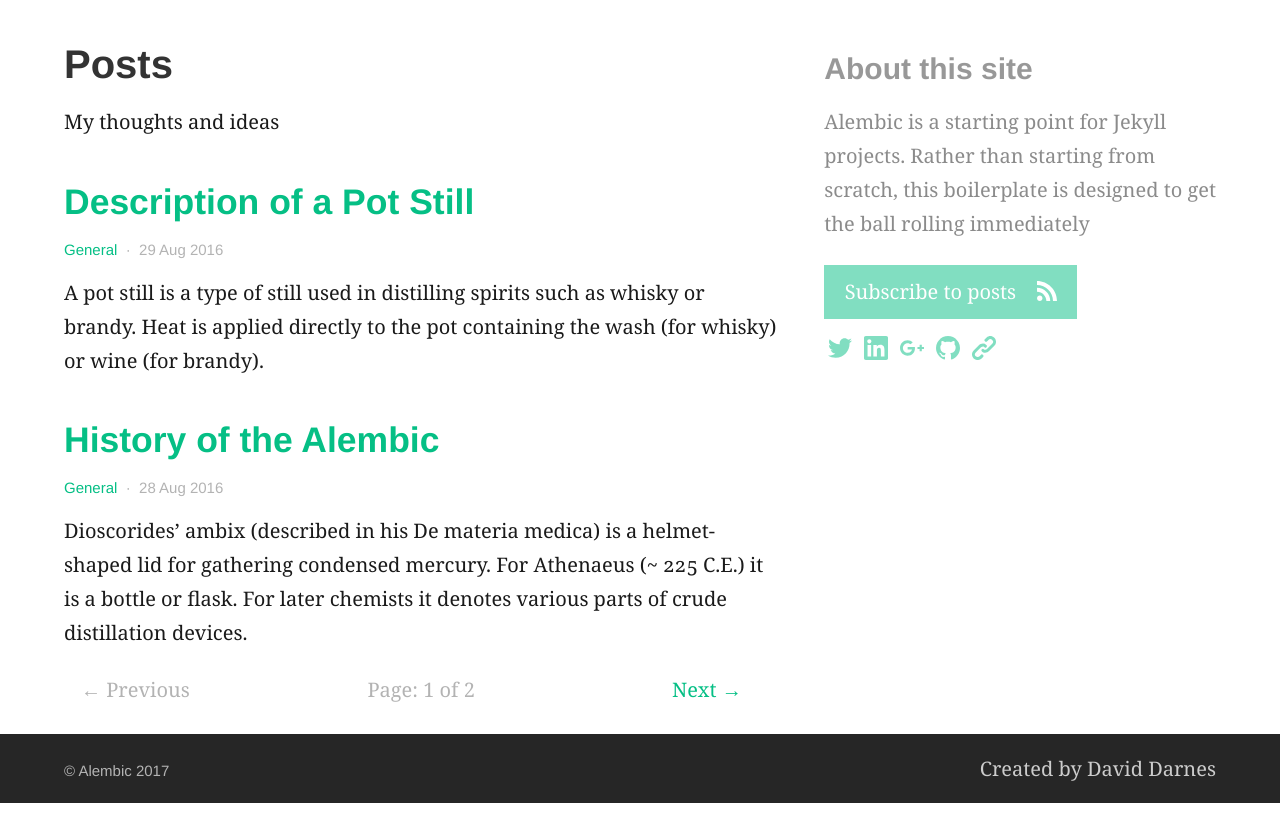
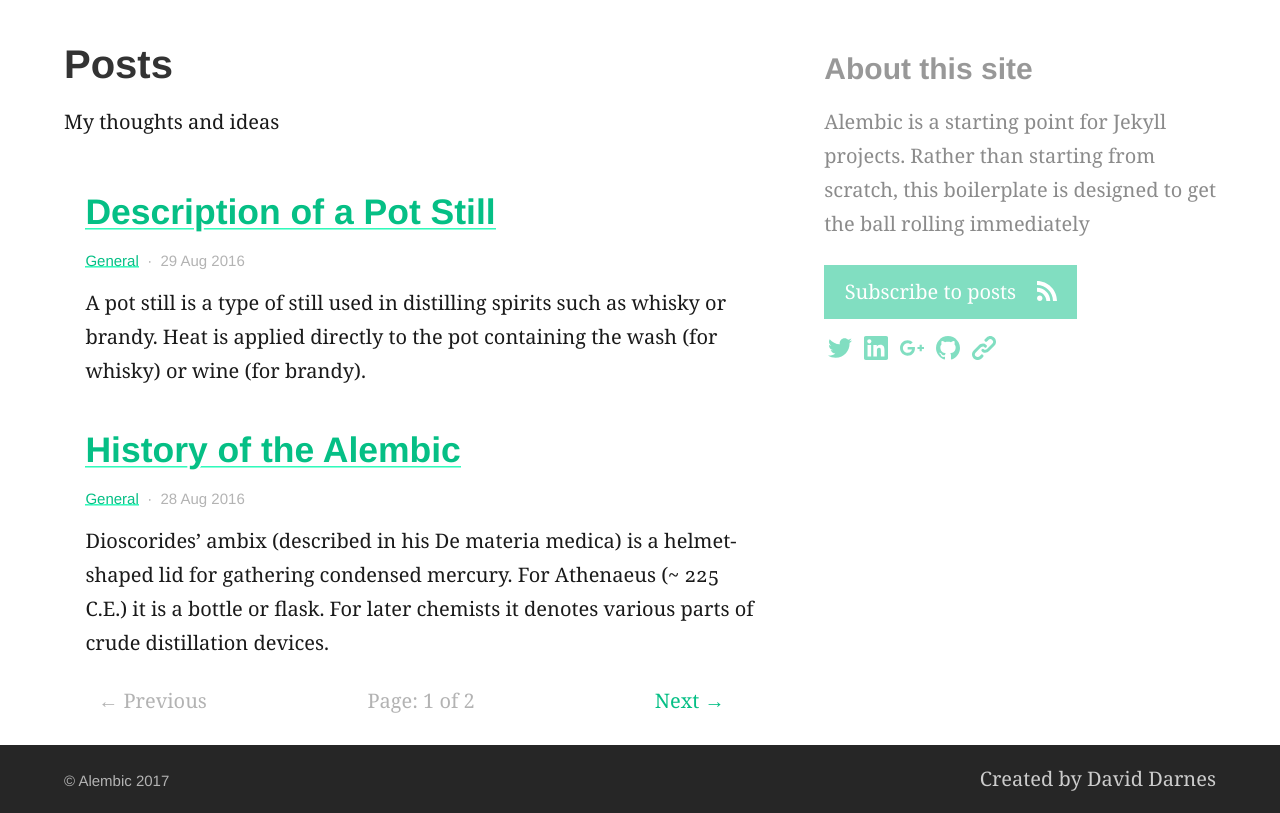
Before and after one commit to daviddarnes/alembic, a Jekyll site: the page built from blog/index.html, in a window 1280 px wide. Shown: the part 424-1237 px from the top of the page. Built offline with Jekyll 4.4.1, drawn with Linux system fonts in a browser that asks for light colours; the list of posts is cut into pages by our own code.

Commit message:
Change post list structure to match category list

```diff
--- a/_includes/post-list.html
+++ b/_includes/post-list.html
@@ -1,9 +1,10 @@
 {% if paginator.posts %}
 
+	<section class="section  typeset">
 		<ul class="list  list--posts">
 			{% for page in paginator.posts %}
 				<li class="item  item--post">
-				<article class="article  article--post  typeset">
+					<article class="article  article--post">
 
 						<h2><a href="{{ page.url }}" title="Post - {{ page.title }}">{{ page.title }}</a></h2>
 						{% include post-meta.html %}
@@ -14,13 +15,14 @@
 			{% endfor %}
 		</ul>
 		{% include post-pagination.html %}
+	</section>
 
 {% else %}
 	<h3>Latest blog posts</h3>
 	<ul class="list  list--posts">
 		{% for page in site.posts limit: 4 %}
 			<li class="item  item--post">
-				<article class="article  article--post  typeset">
+				<article class="article  article--post">
 
 					<h4><a href="{{ page.url }}" title="Post - {{ page.title }}">{{ page.title }}</a></h4>
 					{% include post-meta.html %}
```
Lines whose indentation alone changed are shown as unchanged.
